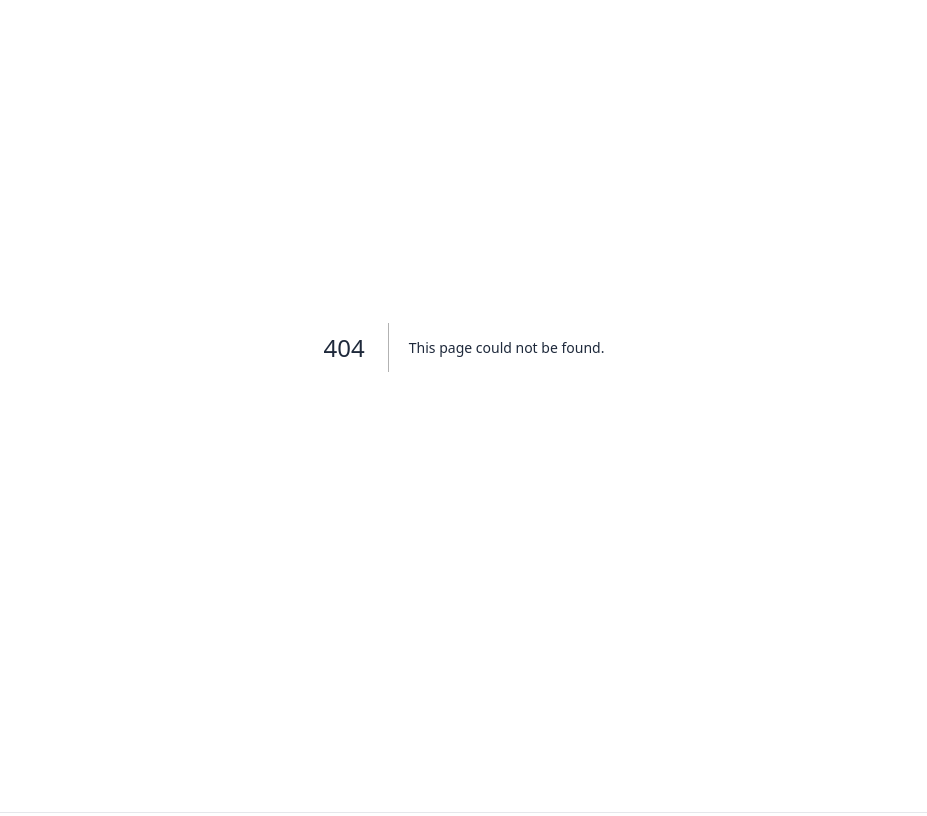
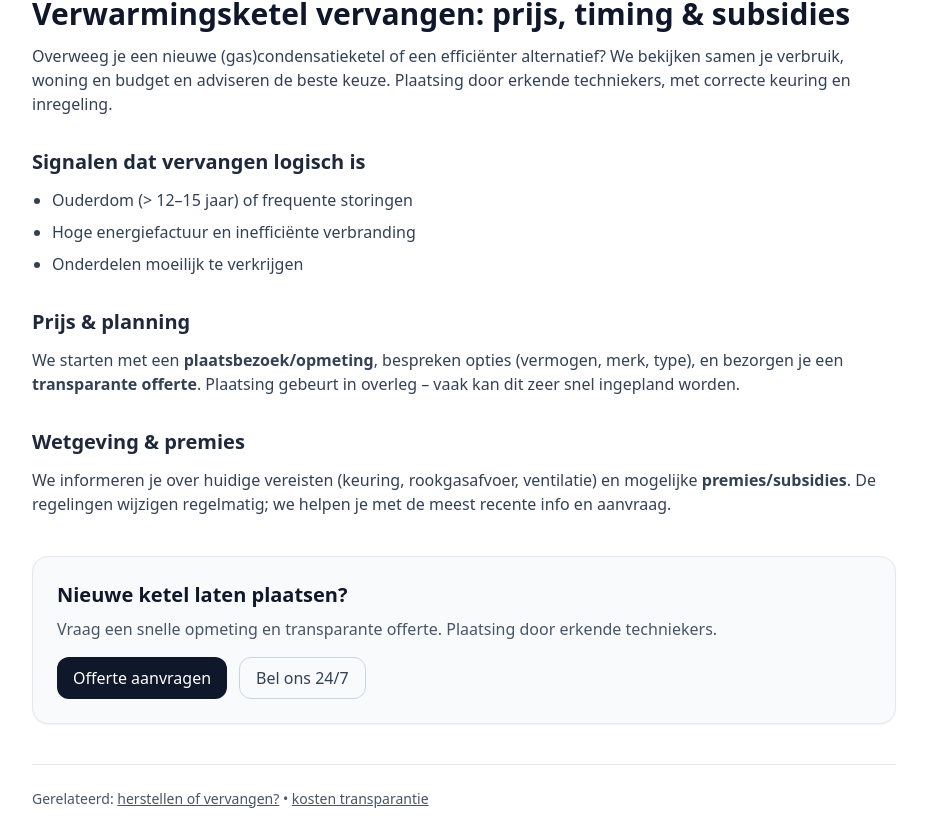
Before and after one commit to Turbo-89/turboservices, a Next.js app: page /kennisbank/verwarmingsketel-vervangen in a window 1280 px wide. Before the commit this address had no page. Shown: the part 224-1040 px from the top of the page, without its empty margins (176-1103 px from the left). Built offline with nearby package versions, Linux system fonts and the light colour scheme.

Commit message:
Create page.tsx

```diff
--- /dev/null
+++ b/app/kennisbank/verwarmingsketel-vervangen/page.tsx
@@ -0,0 +1,82 @@
+import * as React from "react";
+import type { Metadata } from "next";
+import Link from "next/link";
+import CTA from "@/components/kb/CTA";
+import FAQJsonLd from "@/components/seo/FAQJsonLd";
+
+export const metadata: Metadata = {
+  title: "Verwarmingsketel vervangen: prijs, timing en subsidies",
+  description:
+    "Is je ketel aan vervanging toe? Lees alles over prijsindicaties, timing, wettelijke aandachtspunten en Vlaamse premies. Turbo Services plaatst snel en erkend.",
+};
+
+export default function Page() {
+  const faqs = [
+    {
+      question: "Wanneer is mijn ketel aan vervanging toe?",
+      answer:
+        "Vaak na 12–15 jaar, of bij herhaalde defecten, roest/lekkage en een inefficiënte verbranding. We voeren graag een objectieve inspectie uit.",
+    },
+    {
+      question: "Wat kost een nieuwe condensatieketel ongeveer?",
+      answer:
+        "Dat hangt af van vermogen, merk en complexiteit. We geven vooraf een heldere, opmetingsgebonden offerte met opties.",
+    },
+    {
+      question: "Zijn er Vlaamse premies of subsidies?",
+      answer:
+        "Er bestaan vaak premies of fiscale voordelen, afhankelijk van jouw situatie en werken. We helpen je met actuele info en de aanvraag.",
+    },
+  ];
+
+  return (
+    <main className="mx-auto max-w-4xl px-4 py-12">
+      <h1 className="text-3xl font-bold text-slate-900">
+        Verwarmingsketel vervangen: prijs, timing & subsidies
+      </h1>
+      <p className="mt-3 text-slate-700">
+        Overweeg je een nieuwe (gas)condensatieketel of een efficiënter alternatief? We bekijken samen je verbruik,
+        woning en budget en adviseren de beste keuze. Plaatsing door erkende techniekers, met correcte keuring en inregeling.
+      </p>
+
+      <h2 className="mt-8 text-xl font-semibold">Signalen dat vervangen logisch is</h2>
+      <ul className="mt-3 list-disc space-y-2 pl-5 text-slate-700">
+        <li>Ouderdom (&gt; 12–15 jaar) of frequente storingen</li>
+        <li>Hoge energiefactuur en inefficiënte verbranding</li>
+        <li>Onderdelen moeilijk te verkrijgen</li>
+      </ul>
+
+      <h2 className="mt-8 text-xl font-semibold">Prijs & planning</h2>
+      <p className="mt-3 text-slate-700">
+        We starten met een <b>plaatsbezoek/opmeting</b>, bespreken opties (vermogen, merk, type), en bezorgen je een
+        <b> transparante offerte</b>. Plaatsing gebeurt in overleg – vaak kan dit zeer snel ingepland worden.
+      </p>
+
+      <h2 className="mt-8 text-xl font-semibold">Wetgeving & premies</h2>
+      <p className="mt-3 text-slate-700">
+        We informeren je over huidige vereisten (keuring, rookgasafvoer, ventilatie) en mogelijke <b>premies/subsidies</b>.
+        De regelingen wijzigen regelmatig; we helpen je met de meest recente info en aanvraag.
+      </p>
+
+      <CTA
+        title="Nieuwe ketel laten plaatsen?"
+        subtitle="Vraag een snelle opmeting en transparante offerte. Plaatsing door erkende techniekers."
+        primaryHref="/aanvraag"
+        primaryLabel="Offerte aanvragen"
+      />
+
+      <div className="mt-10 border-t pt-6 text-sm text-slate-600">
+        Gerelateerd:{" "}
+        <Link href="/kennisbank/ketel-herstellen-of-vervangen" className="underline">
+          herstellen of vervangen?
+        </Link>{" "}
+        •{" "}
+        <Link href="/kennisbank/ontstopping/ontstopping-kost" className="underline">
+          kosten transparantie
+        </Link>
+      </div>
+
+      <FAQJsonLd items={faqs} />
+    </main>
+  );
+}
```
